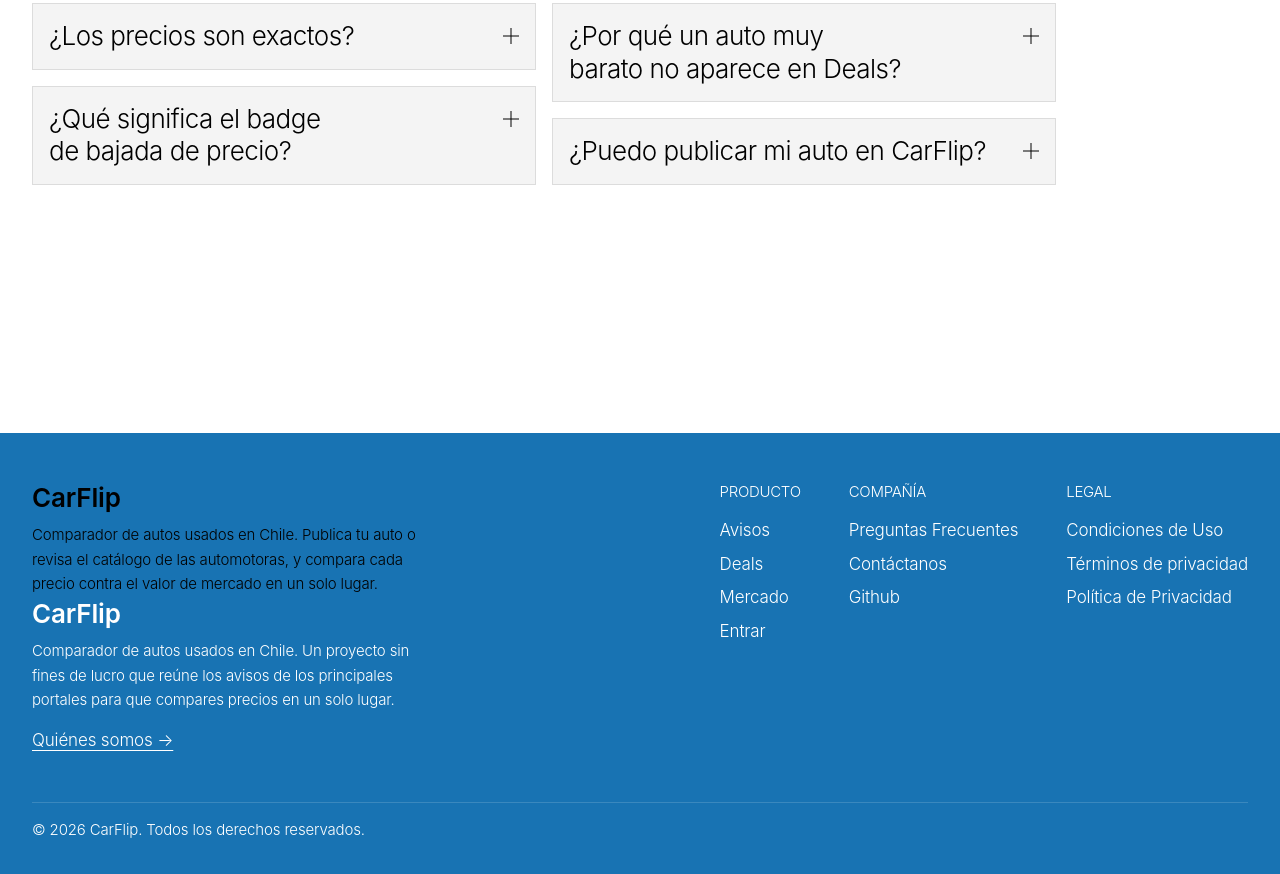
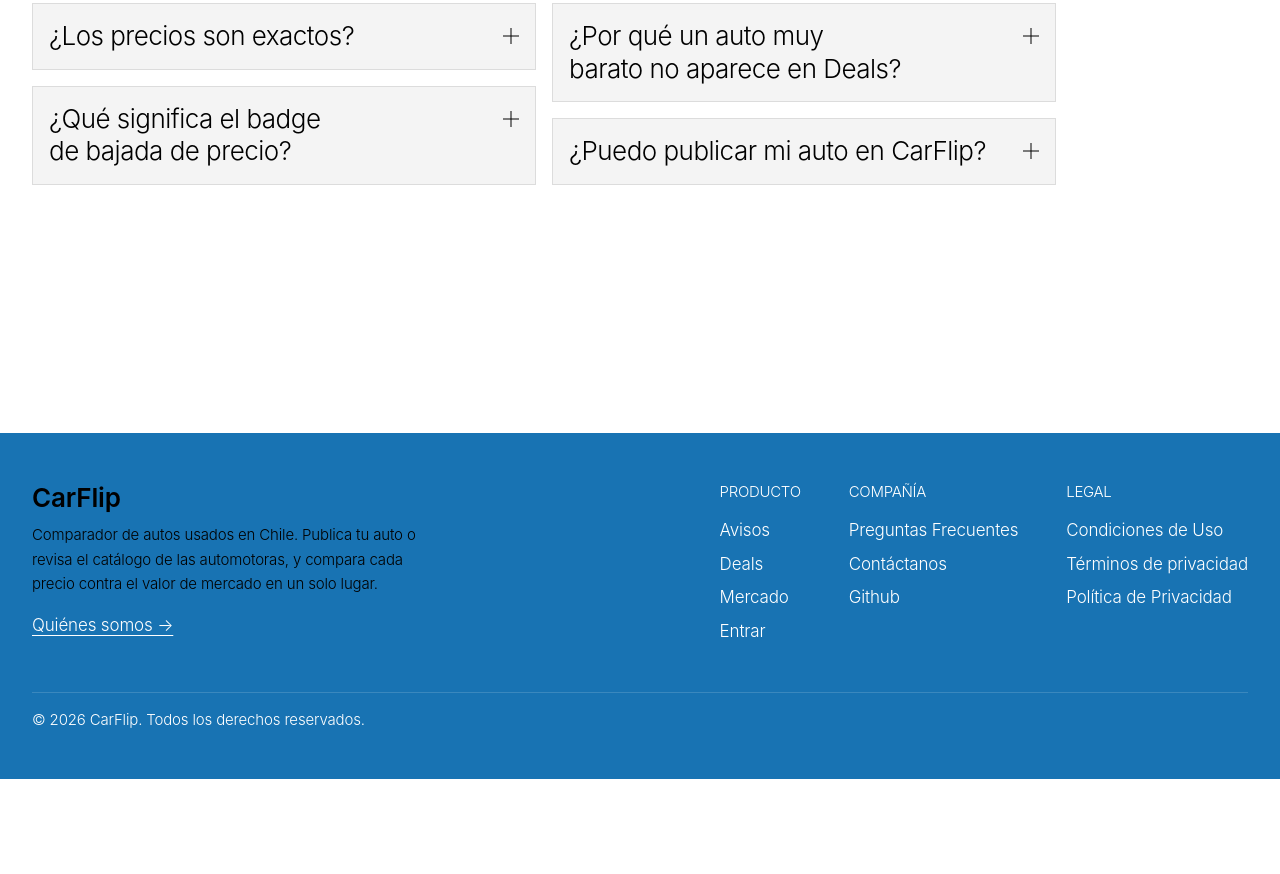
Before and after one commit to DiegoPyLL/CarFlip, an Astro site in the folder web/: page /como-funciona in a window 1280 px wide. Shown: the part 2022-2896 px from the top of the page. After the commit the page ends 2801 px from the top, so only its background shows below. Built offline with nearby package versions, Linux system fonts and the light colour scheme; Astro itself is replaced by a stand-in of ours; no server answers.

Commit message:
Actualiza texto en layout y FAQ sobre IA
Limpia un bloque duplicado y corrige el marcado en web/src/layouts/Base.astro (ajusta párrafos y elimina elementos repetidos). Actualiza la respuesta del FAQ en web/src/pages/como-funciona.astro para indicar que actualmente se usa Llama 3.3 y añade una nota sobre el desarrollo futuro de un modelo InHouse.

```diff
--- a/web/src/layouts/Base.astro
+++ b/web/src/layouts/Base.astro
@@ -221,15 +221,12 @@ function esRutaActiva(href: string): boolean {
       <div class="max-w-7xl mx-auto px-4 sm:px-6 lg:px-8 py-block">
         <div class="flex flex-col gap-block lg:flex-row lg:justify-between">
           <div class="max-w-sm">
+
             <span class="text-2xl font-semibold text-ink-on-tint">CarFlip</span>
             <p class="text-sm text-ink-on-tint leading-relaxed mt-2">
               Comparador de autos usados en Chile. Publica tu auto o revisa el catálogo de las
-              automotoras, y compara cada precio contra el valor de mercado en un solo lugar.
-            <span class="text-2xl font-semibold text-ink-on-accent">CarFlip</span>
-            <p class="text-sm text-ink-on-accent leading-relaxed mt-2">
-              Comparador de autos usados en Chile. Un proyecto sin fines de lucro que reúne
-              los avisos de los principales portales para que compares precios en un solo lugar.
-            </p>
+              automotoras, y compara cada precio contra el valor de mercado en un solo lugar.</p>
+
             <a
               href="/quienes-somos"
               class="inline-flex text-base text-ink-on-accent underline underline-offset-4 mt-element"
--- a/web/src/pages/como-funciona.astro
+++ b/web/src/pages/como-funciona.astro
@@ -62,7 +62,7 @@ const faq = [
   },
   {
     pregunta: '¿Qué IA evalúa los deals?',
-    respuesta: 'Hoy es un modelo de lenguaje de propósito general. Recibe el título, la descripción, el precio y el contexto de mercado del aviso, y devuelve una categoría, un puntaje de 0 a 100 y una lista de riesgos concretos encontrados en el texto: motor fundido, sin papeles, chocado, kilometraje no acreditado. Es un lector rápido de descripciones, no un tasador. El plan es reemplazarlo por un modelo propio, entrenado con el historial de precios de CarFlip, cuando el volumen de datos lo justifique.',
+    respuesta: 'Actualmente se usa el modelo de Llama 3.3. Recibe el título, la descripción, el precio y el contexto de mercado del aviso, y devuelve una categoría, un puntaje de 0 a 100 y una lista de riesgos concretos encontrados en el texto: motor fundido, sin papeles, chocado, kilometraje no acreditado. Es un lector rápido de descripciones, no un tasador. El plan es reemplazarlo por un modelo propio, entrenado con el historial de precios de CarFlip, cuando el volumen de datos lo justifique. A futuro, se desarrollará un modelo InHouse que categorice y puntúe los avisos con mayor precisión.',
   },
   {
     pregunta: '¿Qué tan confiable es el puntaje de la IA?',
```
